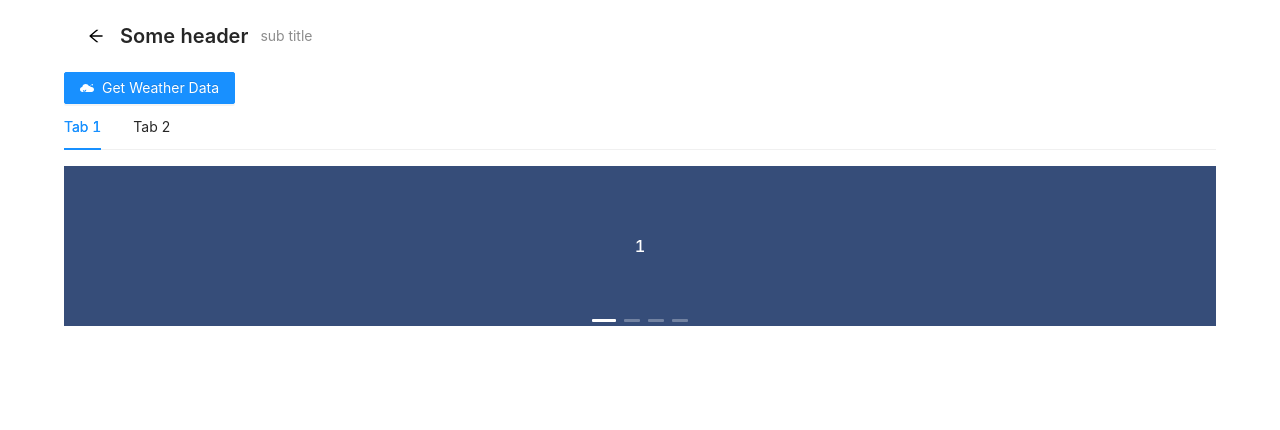
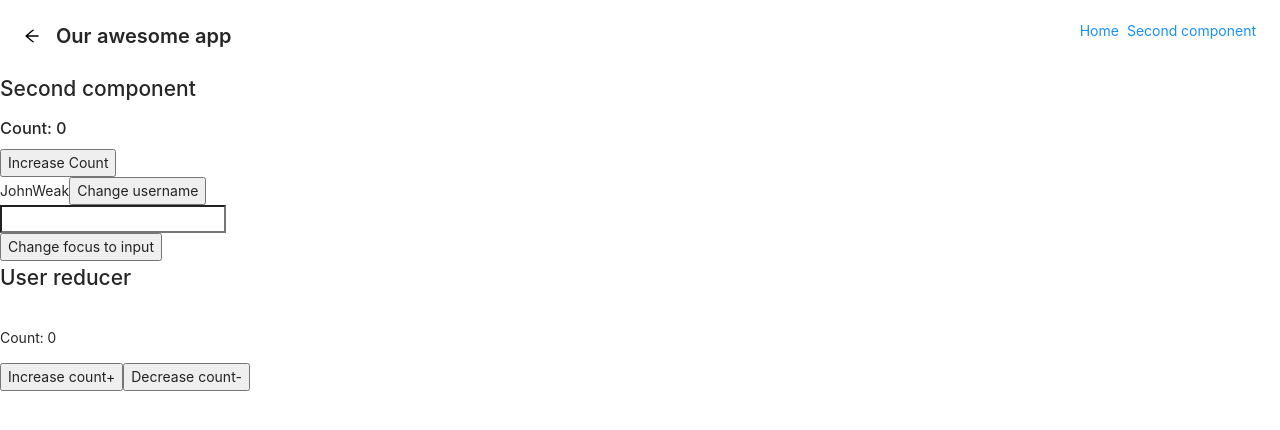
Before and after one commit to den2308/JSBasic2109, a React (Create React App) app: page / in a window 1280 px wide. Shown: the top 430 px of the page. Built offline with nearby package versions, Linux system fonts and the light colour scheme.

Commit message:
Update App.js

```diff
--- a/src/App.js
+++ b/src/App.js
@@ -1,111 +1,28 @@
 import React from 'react'
-import { Button, PageHeader, Carousel, Table, Tabs } from 'antd';
-import { AntCloudOutlined } from '@ant-design/icons';
-//import SecondComponent from './SecondComponent'
-//import MyFirstContext from './myFirstContext'
-import { getWeatherData } from './api'
-const { TabPane } = Tabs;
+import { Routes, Route, Link } from "react-router-dom";
+import { PageHeader } from 'antd';
 
-const contentStyle = {
-  height: '160px',
-  color: '#fff',
-  lineHeight: '160px',
-  textAlign: 'center',
-  background: '#364d79',
-};
-
-const columns = [
-  {
-    title: 'Name',
-    dataIndex: 'name',
-  },
-  {
-    title: 'chinese',
-    dataIndex: 'chinese',
-  },
-  {
-    title: 'math',
-    dataIndex: 'math',
-  },
-  {
-    title: 'english',
-    dataIndex: 'english',
-  },
-]
-
-const data = [
-  {
-    key: '1',
-    name: 'John Brown',
-    chinese: 98,
-    math: 60,
-    english: 70,
-  },
-  {
-    key: '2',
-    name: 'Jim Green',
-    chinese: 98,
-    math: 66,
-    english: 89,
-  },
-  {
-    key: '3',
-    name: 'Joe Black',
-    chinese: 98,
-    math: 90,
-    english: 70,
-  },
-  {
-    key: '4',
-    name: 'Jim Red',
-    chinese: 88,
-    math: 99,
-    english: 89,
-  },
-];
+import SecondComponent from './SecondComponent'
+import ThirdComponent from './ThirdComponent'
 
 const App = () => {
-  const onChange = (a, b, c) => {
-    console.log(a, b, c);
-  }
-  const handleGetWeatherData = async () => {
-    const result = await getWeatherData()
-    console.log('result', result)
-  }
+
   return (
-    <div style={{ width: '90%', margin: '0 auto' }}>
+    <div >
       <PageHeader
         className="site-page-header"
         onBack={() => null}
-        title="Some header"
-        subTitle="sub title"
+        title="Our awesome app"
+        extra={[
+          <Link key="home" to="/">Home</Link>,
+          <Link key="nexcomponent" to="/next-component">Second component</Link>,
+        ]}
       />
-      <Button onClick={handleGetWeatherData} type="primary" icon={<AntCloudOutlined />}>
-        Get Weather Data
-      </Button>
-      <Tabs defaultActiveKey="1">
-        <TabPane tab="Tab 1" key="1">
-          <Carousel afterChange={onChange}>
-            <div>
-              <h3 style={contentStyle}>1</h3>
-            </div>
-            <div>
-              <h3 style={contentStyle}>2</h3>
-            </div>
-            <div>
-              <h3 style={contentStyle}>3</h3>
-            </div>
-            <div>
-              <h3 style={contentStyle}>4</h3>
-            </div>
-          </Carousel>
-        </TabPane>
-        <TabPane tab="Tab 2" key="2">
-          <Table columns={columns} dataSource={data} />
-        </TabPane>
-      </Tabs>
-
-      {/* <SecondComponent />*/}
+      <Routes>
+        <Route path='/' element={<SecondComponent />} />
+        <Route path='/next-component' element={<ThirdComponent />} />
+        {/*<Route path='/user/:userID' element={<ThirdComponent />} />*/}
+      </Routes>
     </div>
   )
 }
```
